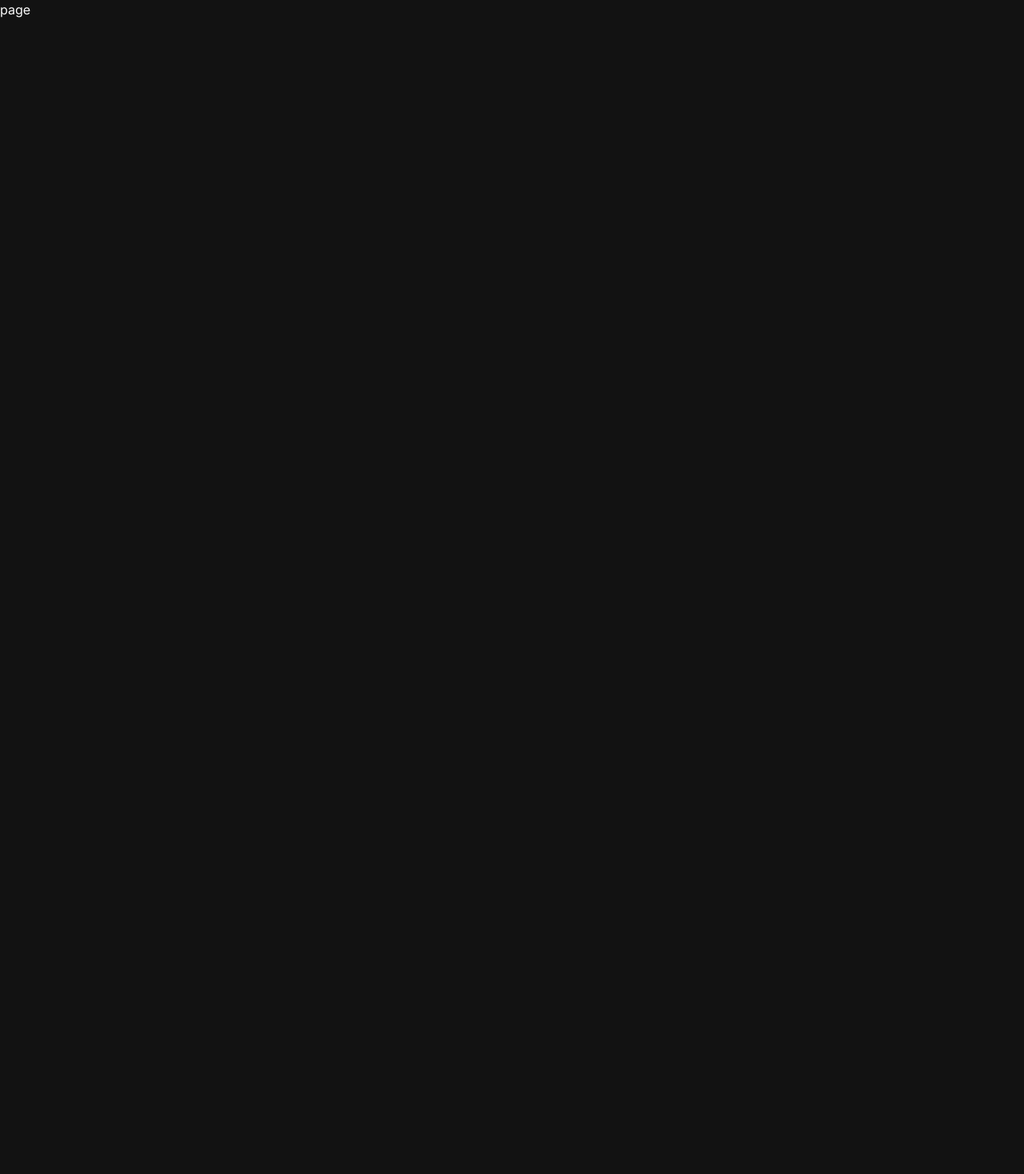
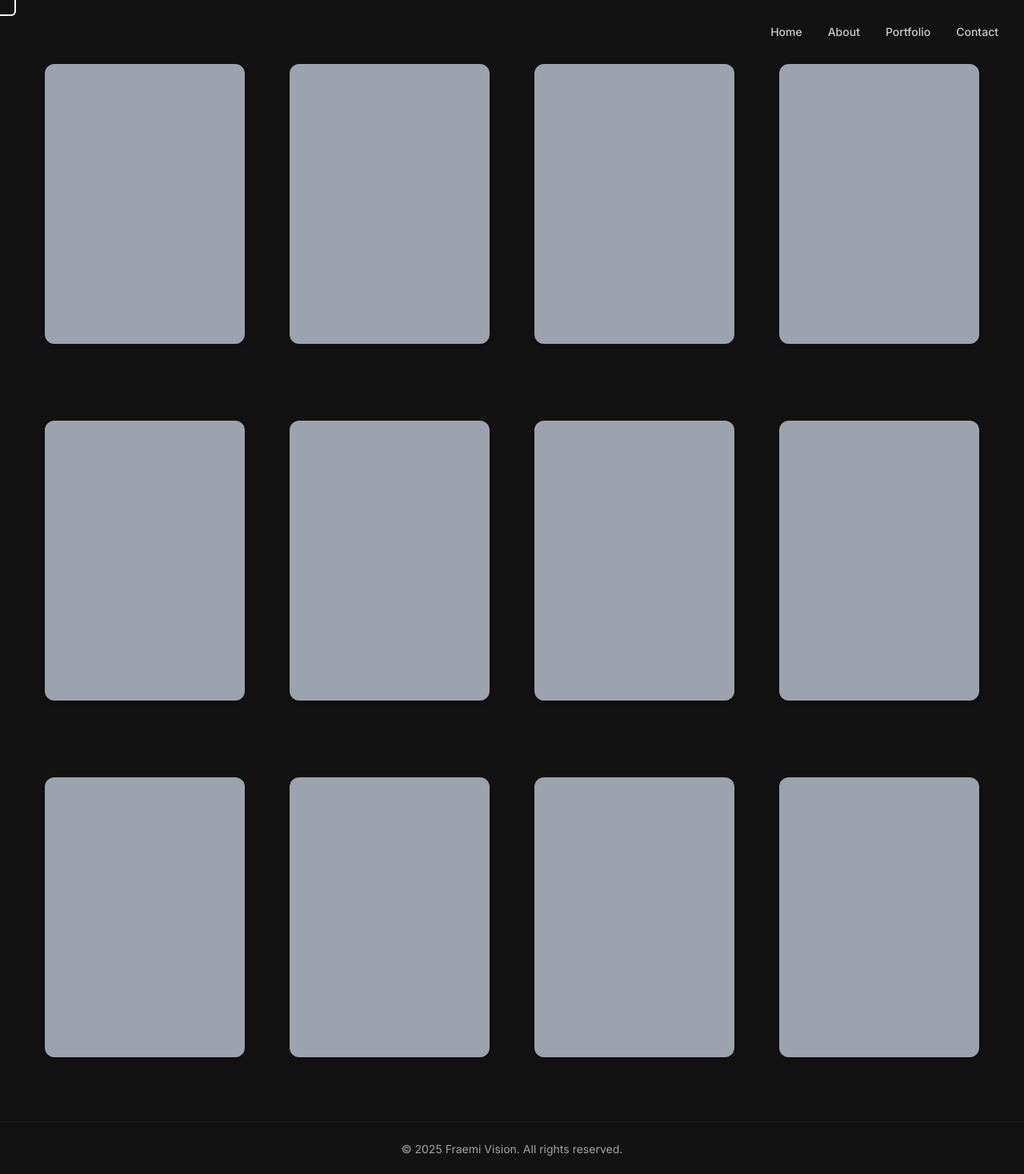
Before and after one commit to Sudharsan-28705/Fraemi-Vision, a Next.js app: page /portfolio in a window 1280 px wide. Shown: the top 1468 px of the page at 80% size. Before the commit the page ends 800 px from the top, so only its background shows below. Built offline with nearby package versions, Linux system fonts and the light colour scheme.

Commit message:
project section addition

```diff
--- a/src/app/globals.css
+++ b/src/app/globals.css
@@ -27,8 +27,7 @@ body {
     --foreground: 0 0% 98%;
     --card: 0 0% 7%;
     --card-foreground: 0 0% 98%;
-    --popover: 0 0% 10%;
-    --popover-foreground: 0 0% 98%;
+    --popover: 0 0% 10%;    --popover-foreground: 0 0% 98%;
     --primary: 259 36% 48%;
     --primary-foreground: 259 100% 95%;
     --secondary: 0 0% 14.9%;
--- a/src/app/portfolio/page.tsx
+++ b/src/app/portfolio/page.tsx
@@ -1,9 +1,168 @@
-import React from 'react'
+// "use client"
+
+// import { useState, useEffect } from "react";
+// import Header from '@/components/header'
+// import Cursor from '@/cursor'
+// // import React from 'react'
+// import React from "react";
+// import Foot from "@/components/sections/footer";
+// import Common_footer from "@/components/sections/common_footer";
+
+// interface Project {
+//     name: string;
+//     description: string;
+//     technologies: string;
+//     link: string;
+// }
+
+// const projectsData: Project[] = [
+//     {
+//         name: 'EcoMart E-commerce',
+//         description: 'A fully responsive e-commerce platform for sustainable products, featuring a secure checkout process.',
+//         technologies: 'React, Node.js, Express, MongoDB',
+//         link: '#',
+//     },
+//     {
+//         name: 'WeatherWise App',
+//         description: 'A clean, simple weather application that provides real-time weather data using a third-party API.',
+//         technologies: 'HTML, CSS, Vanilla JS, API',
+//         link: '#',
+//     },
+//     {
+//         name: 'TaskFlow Manager',
+//         description: 'A Kanban-style task management tool to help teams organize workflows and track project progress.',
+//         technologies: 'Vue.js, Firebase, Tailwind CSS',
+//         link: '#',
+//     },
+// ];
+
+// const Portfolio = () => {
+//     const [isScrolled, setIsScrolled] = useState(false);
+
+//     useEffect(() => {
+//         const handleScroll = () => {
+//             setIsScrolled(window.scrollY > 50);
+//         };
+
+//         window.addEventListener("scroll", handleScroll);
+//         handleScroll();
+
+//         return () => {
+//             window.removeEventListener("scroll", handleScroll);
+//         };
+//     }, []);
+//     return (
+//         <>
+//             <Cursor />
+//             <section id="Contact_Us" className="scroll-mt-20">
+//                 <div className="min-h-screen bg-background">
+//                     <Header isScrolled={isScrolled} />
+//                     <main className="flex flex-col justify-center">
+//                         <div className="bg-background text-foreground flex flex-col items-center justify-center min-h-screen gap-[5.5rem] font-['Inter',_sans-serif]">
+//                             {/* Card */}
+//                             <div className="row1 bg-background text-foreground flex flex-row items-center justify-center min-h-screen gap-[5.5rem] font-['Inter',_sans-serif]">
+//                                 <div className="h-[350px] w-[250px] bg-gray-400 rounded-xl shadow transition-transform duration-300 hover:scale-110 hover:shadow-gray-500/50"></div>
+
+//                                 <div className="h-[350px] w-[250px] bg-gray-400 rounded-xl shadow transition-transform duration-300 hover:scale-110 hover:shadow-gray-500/50"></div>
+
+//                                 <div className="h-[350px] w-[250px] bg-gray-400 rounded-xl shadow transition-transform duration-300 hover:scale-110 hover:shadow-gray-500/50"></div>
+
+//                                 <div className="h-[350px] w-[250px] bg-gray-400 rounded-xl shadow transition-transform duration-300 hover:scale-110 hover:shadow-gray-500/50"></div>
+//                             </div>
+
+//                             <div className="row1 bg-background text-foreground flex flex-row items-center justify-center min-h-screen gap-[5.5rem] font-['Inter',_sans-serif]">
+//                                 <div className="h-[350px] w-[250px] bg-gray-400 rounded-xl shadow transition-transform duration-300 hover:scale-110 hover:shadow-gray-500/50"></div>
+
+//                                 <div className="h-[350px] w-[250px] bg-gray-400 rounded-xl shadow transition-transform duration-300 hover:scale-110 hover:shadow-gray-500/50"></div>
+
+//                                 <div className="h-[350px] w-[250px] bg-gray-400 rounded-xl shadow transition-transform duration-300 hover:scale-110 hover:shadow-gray-500/50"></div>
+
+//                                 <div className="h-[350px] w-[250px] bg-gray-400 rounded-xl shadow transition-transform duration-300 hover:scale-110 hover:shadow-gray-500/50"></div>
+//                             </div>
+
+//                         </div>
+
+
+//                     </main>
+//                 </div>
+//             </section>
+//             <Common_footer />
+//         </>
+//     )
+// }
+
+// export default Portfolio
+
+
+"use client"
+
+import { useState, useEffect } from "react";
+import Header from '@/components/header'
+import Cursor from '@/cursor'
+import React from "react";
+import Common_footer from "@/components/sections/common_footer";
 
 const Portfolio = () => {
+  const [isScrolled, setIsScrolled] = useState(false);
+
+  useEffect(() => {
+    const handleScroll = () => {
+      setIsScrolled(window.scrollY > 50);
+    };
+
+    window.addEventListener("scroll", handleScroll);
+    handleScroll();
+
+    return () => {
+      window.removeEventListener("scroll", handleScroll);
+    };
+  }, []);
+
+  // Reusable card component
+  const Card = () => (
+    <div className="h-[350px] w-[250px] bg-gray-400 rounded-xl shadow-md transition-transform duration-300 hover:scale-105 hover:shadow-lg hover:shadow-gray-500/50"></div>
+  );
+
   return (
-    <div>page</div>
+    <>
+      <Cursor />
+      <section id="Portfolio" className="scroll-mt-20">
+        <div className="min-h-screen bg-background">
+          <Header isScrolled={isScrolled} />
+          <main className="flex flex-col justify-center">
+            <div className="bg-background text-foreground flex flex-col items-center justify-center gap-24 py-20 font-['Inter',_sans-serif]">
+
+              {/* Row 1 */}
+              <div className="flex flex-row items-center justify-center gap-14">
+                <Card />
+                <Card />
+                <Card />
+                <Card/>
+              </div>
+
+              {/* Row 2 */}
+              <div className="flex flex-row items-center justify-center gap-14">
+                <Card />
+                <Card />
+                <Card />
+                <Card />
+              </div>
+
+              {/* Row 3 */}
+              <div className="flex flex-row items-center justify-center gap-14">
+                <Card />
+                <Card />
+                <Card />
+                <Card />
+              </div>
+
+            </div>
+          </main>
+        </div>
+      </section>
+      <Common_footer />
+    </>
   )
 }
 
-export default Portfolio
+export default Portfolio;
--- a/src/components/sections/hero-section.tsx
+++ b/src/components/sections/hero-section.tsx
@@ -1,5 +1,6 @@
 "use client";
 import { motion, AnimatePresence } from "framer-motion";
+import Logo from "../logo";
 
 export default function HeroSection({ isScrolled }: { isScrolled: boolean }) {
   return (
@@ -8,6 +9,7 @@ export default function HeroSection({ isScrolled }: { isScrolled: boolean }) {
         id="hero"
         className="relative flex flex-col items-center justify-center min-h-screen text-center px-4"
       >
+        <span className="mt-[100px] border-2 border-red-700 h-[300px] w-[300px]"><Logo /></span>
         <motion.h1
           className="font-headline font-bold text-foreground"
           style={{ fontSize: "8rem" }}
```
Also changed, not shown: src/app/contact/page.tsx (+0 -19 lines), 1 other file (tests, documents, lock files or other folders).
